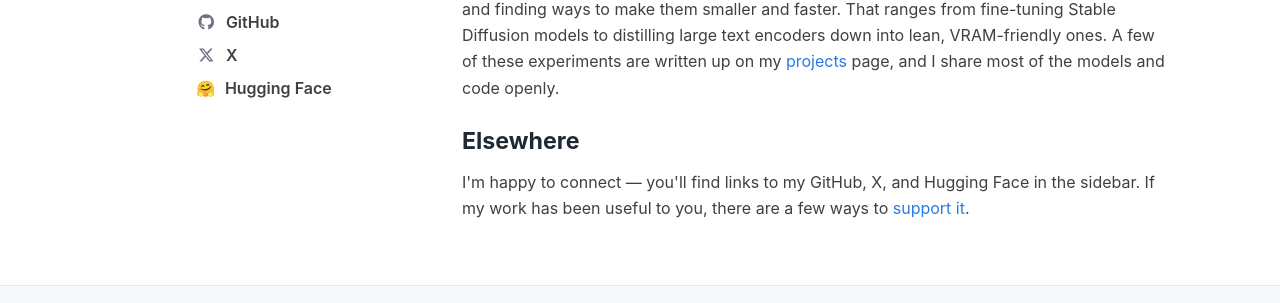
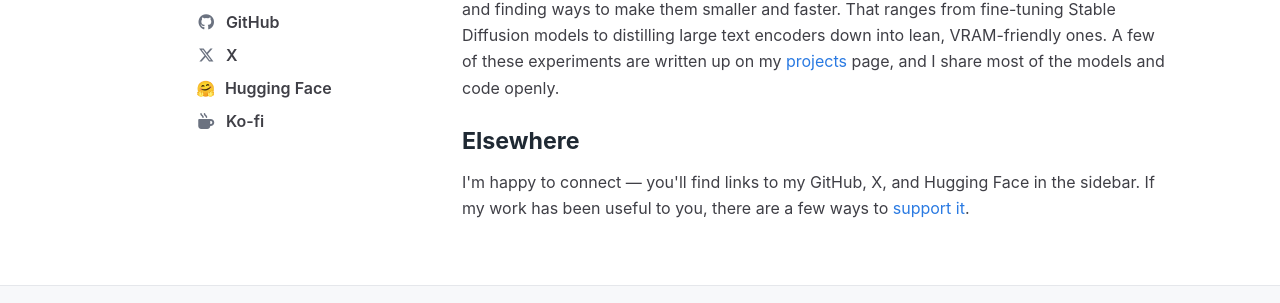
Before and after one commit to kgonia/kgonia.github.io, a Jekyll site: the page built from index.html, in a window 1280 px wide. Shown: the part 479-782 px from the top of the page. Built offline with Jekyll 4.4.1, drawn with Linux system fonts in a browser that asks for light colours.

Commit message:
Add support CTA, sidebar Ko-fi link, and FLUX comparison grid
- Ko-fi link in the profile sidebar (author.kofi)
- Support CTA include on project pages (gated by hide_support)
- FLUX.2-klein project: comparison grid image + copy refinements
- CSS tweaks

Co-Authored-By: Claude Opus 4.8 (1M context) <noreply@anthropic.com>

```diff
--- a/_config.yml
+++ b/_config.yml
@@ -20,6 +20,7 @@ author:
   linkedin: ""      # e.g. "krzysztof-gonia"
   twitter: kgonia7  # X/Twitter handle, no @
   huggingface: SearchingMan
+  kofi: michelangelofussion
 
 # Analytics — privacy-friendly traffic tracking via GoatCounter (free).
 # 1. Sign up at https://www.goatcounter.com/ and pick a code (your subdomain).
--- a/_includes/sidebar.html
+++ b/_includes/sidebar.html
@@ -25,6 +25,9 @@
       {% if site.author.huggingface and site.author.huggingface != "" %}
         <li><a href="https://huggingface.co/{{ site.author.huggingface }}" rel="me noopener"><span class="hf-icon" aria-hidden="true">🤗</span><span>Hugging Face</span></a></li>
       {% endif %}
+      {% if site.author.kofi and site.author.kofi != "" %}
+        <li><a href="https://ko-fi.com/{{ site.author.kofi }}" rel="noopener"><i class="fa-solid fa-mug-hot fa-fw"></i><span>Ko-fi</span></a></li>
+      {% endif %}
     </ul>
   </div>
 </aside>
```
